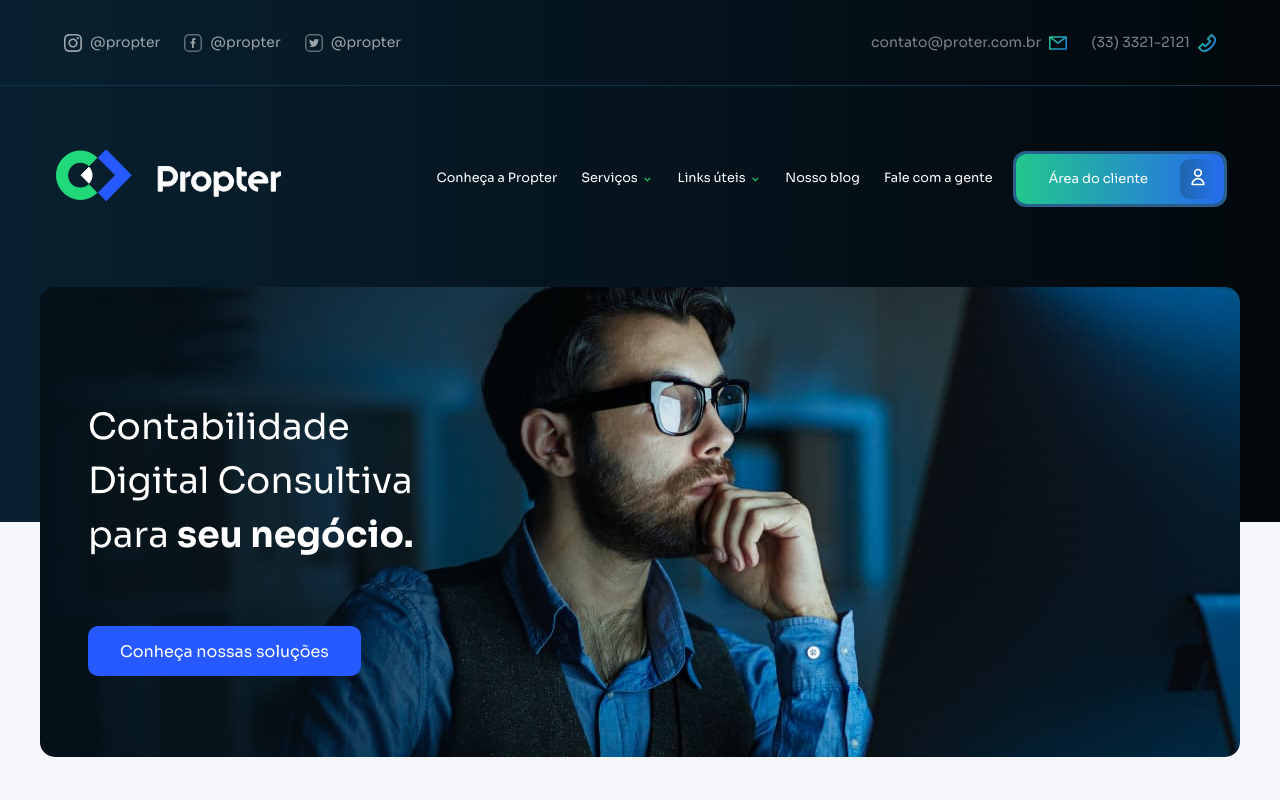
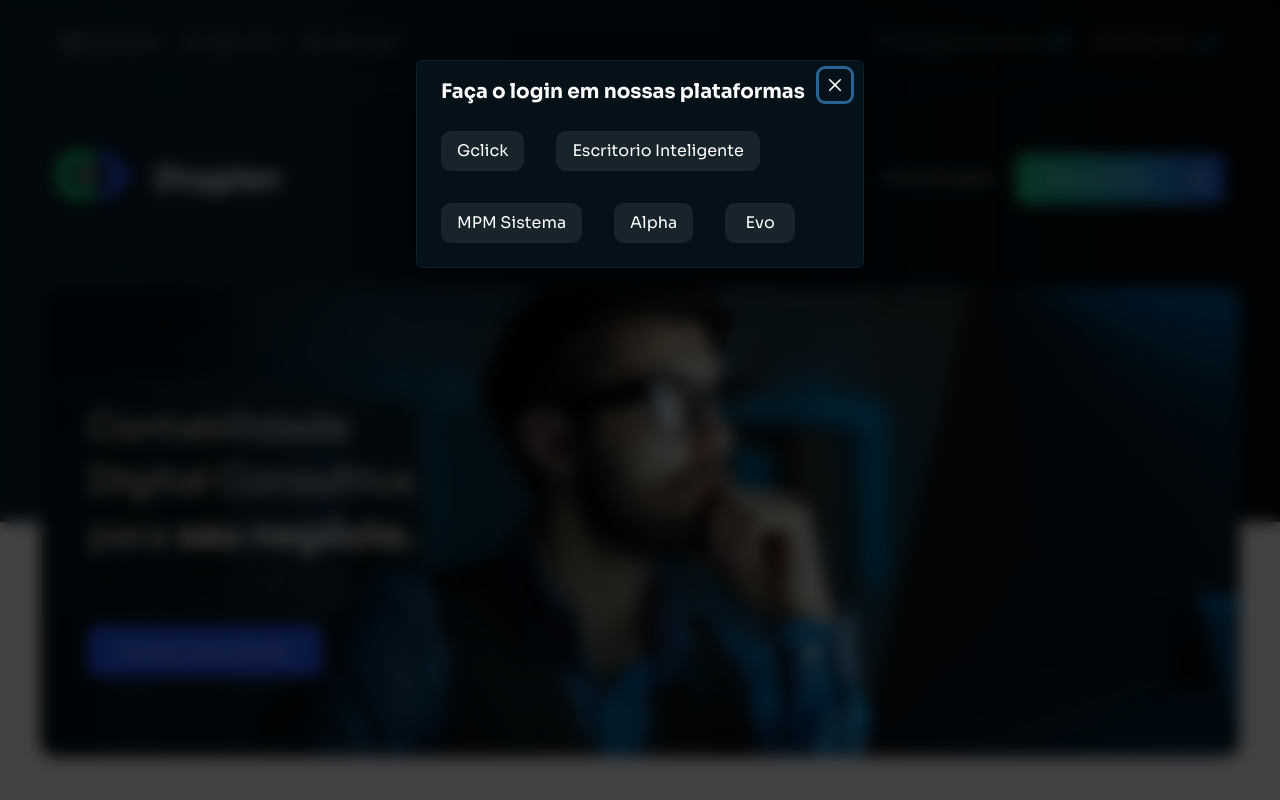
Before and after one commit to kassiogluten/propter, a Next.js app: page / in a window 1280 px wide. Both pictures are taken after a click on the button "Área do cliente". Shown: the top 800 px of the page. Built offline with nearby package versions, Linux system fonts and the light colour scheme.

Commit message:
new feat: modal links

```diff
--- a/src/components/Banner.jsx
+++ b/src/components/Banner.jsx
@@ -13,7 +13,8 @@ export function Banner() {
       <Flex
         transform="translateY(-50%)"
         flexDir="column"
-        p="3rem"
+        px={{ base: "1rem", sm: "3rem" }}
+        py={{ base: "2rem", sm: "3rem" }}
         mx="1rem"
         mb={-100}
         align="start"
@@ -31,7 +32,16 @@ export function Banner() {
         <Text my={8} maxW={370} fontSize={{ base: 24, sm: 36 }}>
           Contabilidade Digital Consultiva para <strong>seu negócio.</strong>
         </Text>
-        <Button as="a" href="#solucoes" h={50} px={{base:2, xs:8}} color="white" colorScheme="none" bg="azul">
+        <Button w={{base:"full",sm:"fit-content"}}
+        fontSize={13}
+          as="a"
+          href="#solucoes"
+          h={50}
+          px={{ base: 2, xs: 8 }}
+          color="white"
+          colorScheme="none"
+          bg="azul"
+        >
           Conheça nossas soluções
         </Button>
       </Flex>
--- a/src/components/Header.jsx
+++ b/src/components/Header.jsx
@@ -12,20 +12,30 @@ import {
   useDisclosure,
   VStack,
   DarkMode,
-  Link
+  Link,
+  Modal,
+  ModalOverlay,
+  ModalContent,
+  ModalHeader,
+  ModalFooter,
+  ModalBody,
+  ModalCloseButton,
+  Button,
+  Wrap,
 } from "@chakra-ui/react";
 
-
 import { FaThList } from "react-icons/fa";
-import React from "react";
+import React, { useState } from "react";
 import { LogoSvg } from "../icons";
 import { Menu, MenuTop } from "./Menu";
 import { MenuLinks, MenuServices } from "./HeaderSubMenu";
 import { useMyContext } from "../contexts/Context";
+import { ModalLinks } from "./ModalLinks";
 
 export function Header() {
   const { isServicesOpen, isLinksOpen } = useMyContext();
   const { isOpen, onOpen, onClose } = useDisclosure();
+  const [modal, setModal] = useState(false);
   return (
     <header>
       <DarkMode>
@@ -63,9 +73,11 @@ export function Header() {
             maxW={1200}
             justify="space-between"
           >
-            <Link as="a" href="/"><LogoSvg /></Link>
+            <Link as="a" href="/">
+              <LogoSvg />
+            </Link>
             <HStack display={{ base: "none", lg: "flex" }} spacing={6}>
-              <Menu />
+              <Menu setModal={setModal} />
             </HStack>
             <IconButton onClick={onOpen} display={{ base: "flex", lg: "none" }}>
               <FaThList />
@@ -87,7 +99,7 @@ export function Header() {
 
               <DrawerBody onClick={onClose}>
                 <VStack spacing={10}>
-                  <Menu />
+                <Menu setModal={setModal} />
                   <Flex display={{ base: "flex", md: "none" }}>
                     <MenuTop />
                   </Flex>
@@ -96,6 +108,7 @@ export function Header() {
             </DrawerContent>
           </Drawer>
         </Box>
+        <ModalLinks modal={modal} setModal={setModal} />
       </DarkMode>
     </header>
   );
--- a/src/components/Menu.jsx
+++ b/src/components/Menu.jsx
@@ -10,7 +10,7 @@ import {
   TwitterSvg,
 } from "../icons";
 
-export function Menu() {
+export function Menu({setModal}) {
   const { setIsServicesOpen, setIsLinksOpen, isServicesOpen, isLinksOpen } =
     useMyContext();
 
@@ -74,7 +74,7 @@ export function Menu() {
       <Text as="a" href="/contato">
         Fale com a gente
       </Text>
-      <Button
+      <Button onClick={()=>setModal(true)}
         fontSize={13}
         h={50}
         px={8}
--- /dev/null
+++ b/src/components/ModalLinks.jsx
@@ -0,0 +1,47 @@
+import {
+  Modal,
+  ModalOverlay,
+  ModalContent,
+  ModalHeader,
+  ModalBody,
+  ModalCloseButton,
+  Button,
+  Wrap,
+} from "@chakra-ui/react";
+import { FaLink } from "react-icons/fa";
+export function ModalLinks({ modal, setModal }) {
+  const links = [
+    { name: "Gclick", link: "https://app.gclick.com.br/" },
+    {
+      name: "Escritorio Inteligente",
+      link: "https://portal.escritoriointeligente.com/Login?ReturnUrl=%2f",
+    },
+    { name: "MPM Sistema", link: "https://mpmsistema.com.br/cliente" },
+    { name: "Alpha", link: "https://alpha.mastermaq.com.br/session/login" },
+    { name: "Evo", link: "https://evo.mastermaq.com.br/portal/" },
+  ];
+  return (
+    <Modal isOpen={modal} onClose={() => setModal(false)}>
+      <ModalOverlay sx={{ backdropFilter: "blur(8px)"}} bg="#000000BB" />
+      <ModalContent border="1px" borderColor="cinzaclaro" bg="cinza" mx={2} pb={4} color="white">
+        <ModalHeader>Faça o login em nossas plataformas</ModalHeader>
+        <ModalCloseButton />
+        <ModalBody>
+          <Wrap spacing={8}>
+            {links.map((link) => (
+              <Button
+                key={link.name}
+                minW={70}
+                as="a"
+                target="_blank"
+                href={link.link}
+              >
+                {link.name}
+              </Button>
+            ))}
+          </Wrap>
+        </ModalBody>
+      </ModalContent>
+    </Modal>
+  );
+}
--- a/src/components/Trajectory.jsx
+++ b/src/components/Trajectory.jsx
@@ -156,7 +156,7 @@ const Dot = ({ color }) => (
 );
 
 const TimeLine = () => (
-  <Box pos="absolute">
+  <Box left="48%" pos="absolute">
     <Box pt={{ base: "130px", md: 28 }} width="20" height="1555">
       <Dot color="#2659FF" />
       <Box ml="6px" width="1" height={{ base: 380, md: 260 }} bg="#DCE3FF" />
```
